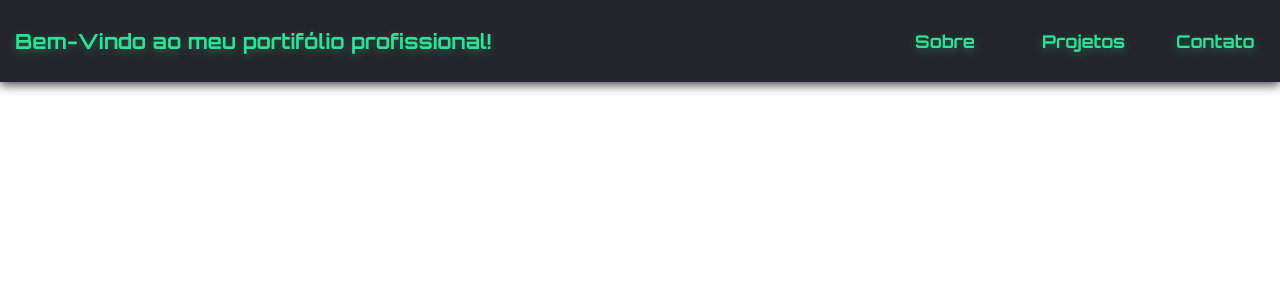
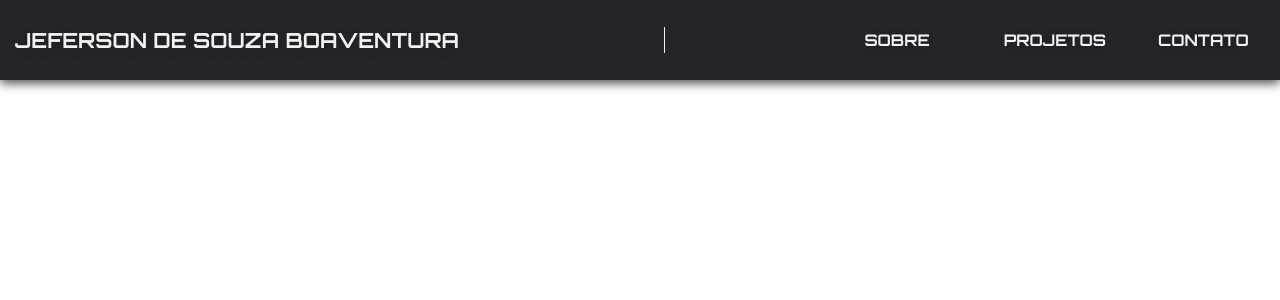
Before and after one commit to Jefersonboaventura/htmlcss, a PHP site: page / in a window 1280 px wide. Shown: the top 300 px of the page. Run offline with PHP 8.4, Linux system fonts and the light colour scheme.

Commit message:
Melhorias no layout

```diff
--- a/mediaquerie/ex026/menu/index.html
+++ b/mediaquerie/ex026/menu/index.html
@@ -10,7 +10,7 @@
 <body>
     <header class="header">
         <nav class="navbar">
-            <h1>Bem-Vindo ao meu portifólio profissional!</h1>
+            <h1>JEFERSON DE SOUZA BOAVENTURA</h1>
             <div class="toggle-menu" onclick="toggleMenu()">
                 <div class="bar"></div>
                 <div class="bar"></div>
@@ -18,24 +18,24 @@
             </div>
             <ul class="nav-links">
                 <a href="#" class="link">
-                </li>Sobre</li>
+                </li>SOBRE</li>
                 </a>
                 <a href="#" class="link">
-                    <li>Projetos</li>
+                    <li>PROJETOS</li>
                 </a>
                 <a href="#" class="link">
-                    <li>Contato</li>
+                    <li>CONTATO</li>
                 </a>
             </ul>
         </nav>
     </header>
-    <main class="container">
 
-    </main>
     <script>
         function toggleMenu() {
             const menu = document.querySelector(".nav-links");
+            const toggle = document.querySelector(".toggle-menu");
             menu.classList.toggle("active")
+            toggle.classList.toggle("active");
         }
     </script>
 </body>
--- a/mediaquerie/ex026/menu/mobile.css
+++ b/mediaquerie/ex026/menu/mobile.css
@@ -17,9 +17,16 @@
     transition: transform 0.3s ease-in-out;
 }
 
+body{
+    overflow: hidden;
+}
+
+
 .navbar h1{
-    font-size: 1rem;
+    font-size: 0.8rem;
     text-align: center;
+    border-right: none;
+    width: 100%;
 }
 
 nav-links li:last-child{
@@ -34,7 +41,7 @@ nav-links li:last-child{
     height: 100%;
 }
 
-.nav-links a:hover{
+.nav-links .link:hover{
     background-color: #4949497c;
 }
 
@@ -45,3 +52,19 @@ nav-links li:last-child{
 .nav-links.active{
     transform: translateX(0);
 }
+
+.toggle-menu.active .bar:nth-child(1){
+    transform: translateY(9px) rotate(45deg);
+    width: 20px;
+    transition:  transform 0.2s ease-in-out;
+}
+
+.toggle-menu.active .bar:nth-child(2){
+    opacity: 0;
+}
+
+.toggle-menu.active .bar:nth-child(3){
+    transform: translateY(-7px) rotate(-45deg);
+    width: 20px;
+    transition: transform 0.2s ease-in-out;
+}
--- a/mediaquerie/ex026/menu/style.css
+++ b/mediaquerie/ex026/menu/style.css
@@ -29,17 +29,17 @@
     display: flex;
     gap: 30px;
     list-style-type: none;
-    font-size: 1.1em;
+    font-size: 1rem;
     font-weight: bold;
 }
 
 .nav-links .link{
     text-decoration: none;
-    text-shadow: 0px 3px 9px #34eea04f;
-    color: #2FE097;
+    text-shadow: 0px 3px 9px #1f1f1f96;
+    color: #f2f2f2;
     padding: 15px;
     font-family: 'Orbitron', sans-serif;
-    width: 6.5rem;
+    width: 7.7rem;
     text-align: center;
     border-radius: 5px;
 }
@@ -50,21 +50,12 @@
     cursor: pointer;
     display: none;
 }
+
 .navbar h1{
     font-family: 'Orbitron', sans-serif;
     font-size: 1.3rem;
-    color: #2FE097;
-    text-shadow: 0px 3px 9px #34eea04f;
+    color: #f2f2f2;
+    width: 52%;
+    text-shadow: 0px 3px 9px #1f1f1f96;
+    border-right: 1px solid #f2f2f2;
 }
-
-.toggle-menu.active .bar:nth-child(1){
-    transform: translateY(9px) rotate(45deg);
-}
-
-.toggle-menu.activ .bar:nth-child(2){
-    opacity: 0;
-}
-
-.toggle-menu.active .bar:nth-child(3){
-    transform: translateY(-9px) rotate(-45deg);
-}
```
